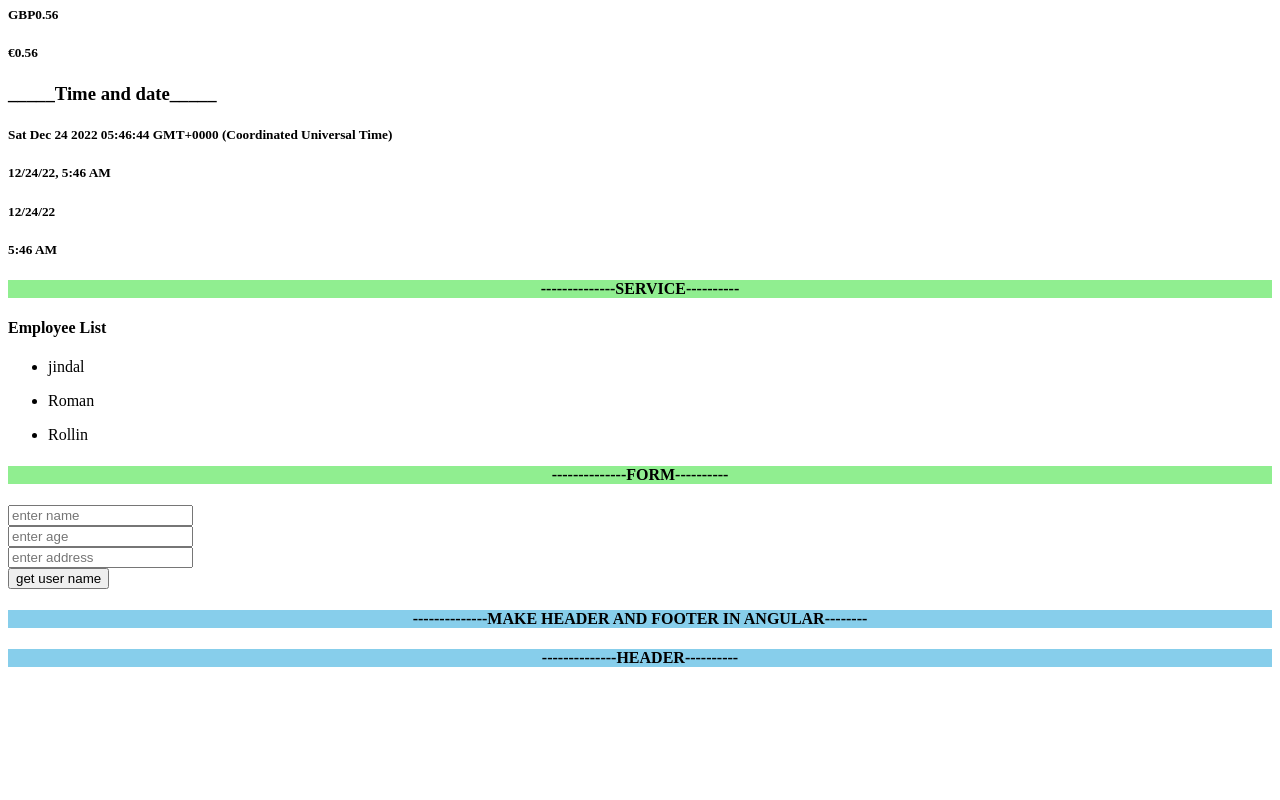
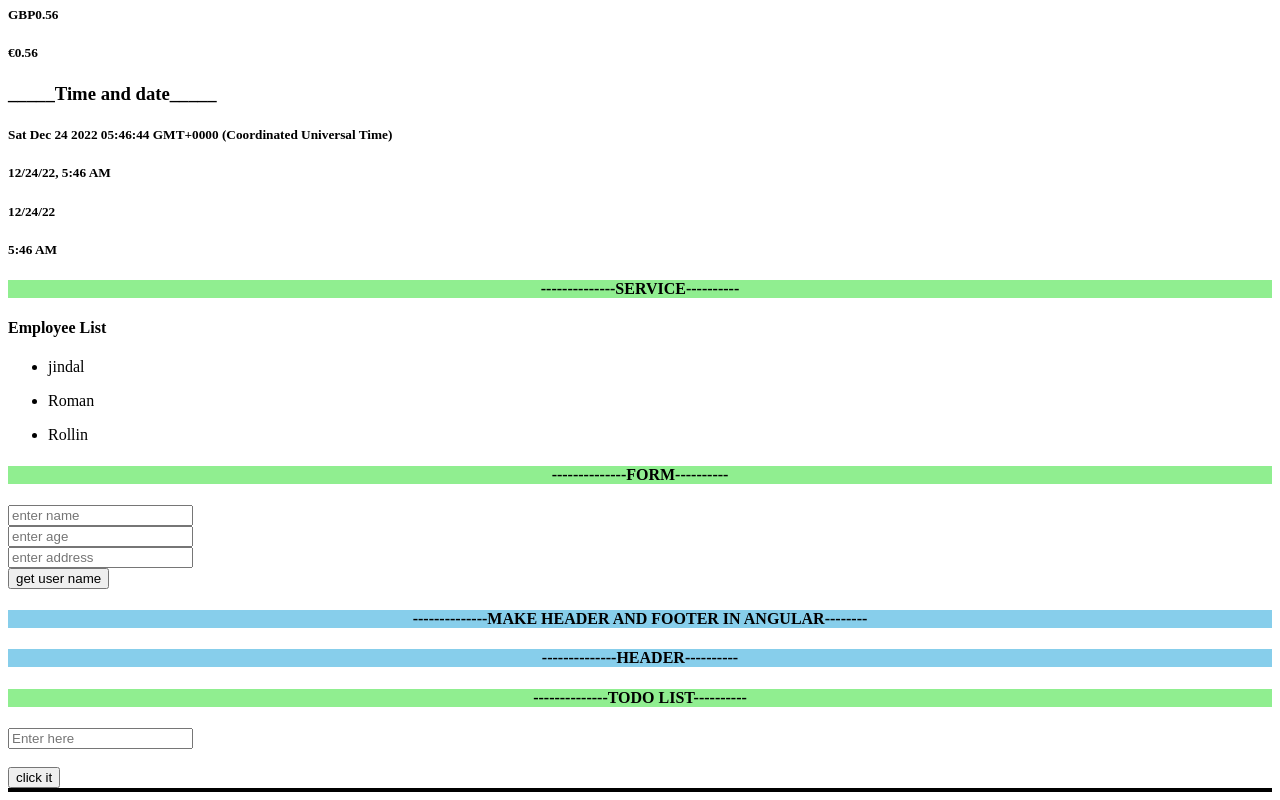
Before and after one commit to Raghav-Verma25/Angular-tutorial, an Angular app: page / in a window 1280 px wide. Shown: the part 2540-3340 px from the top of the page. Before the commit the page ends 3229 px from the top, so only its background shows below. Built offline with nearby package versions, Linux system fonts and the light colour scheme.

Commit message:
TODO List in angular

```diff
--- a/src/app/app.component.html
+++ b/src/app/app.component.html
@@ -136,3 +136,11 @@
   <!-- <app-header></app-header> -->
 
 <!-- </form> -->
+<h4 style="text-align: center;background-color:lightgreen;">--------------TODO LIST----------</h4>
+<input type="text" placeholder="Enter here" #task> <br><br>
+<button (click)="addTask(task.value)">click it</button>
+
+<div style="border: 2px solid black;">
+<ul *ngFor="let item of list"  >
+  <li >{{item.name}} <button (click)="removeTask(item.id)">Click for remove</button>  </li>
+  </ul></div>
--- a/src/app/app.component.ts
+++ b/src/app/app.component.ts
@@ -79,7 +79,18 @@ export class AppComponent {
 
   getUserValue(value: any){
     console.log(value);
+  }
 
+  // Todo list
+  list:any[] = [];
+  addTask(item:string){
+    this.list.push({id:this.list.length , name:item});
+    console.warn(this.list)
+  }
+
+  removeTask(id:number){
+    console.warn(id);
+    this.list=this.list.filter(item => item.id!==id);
   }
 
 }
```
